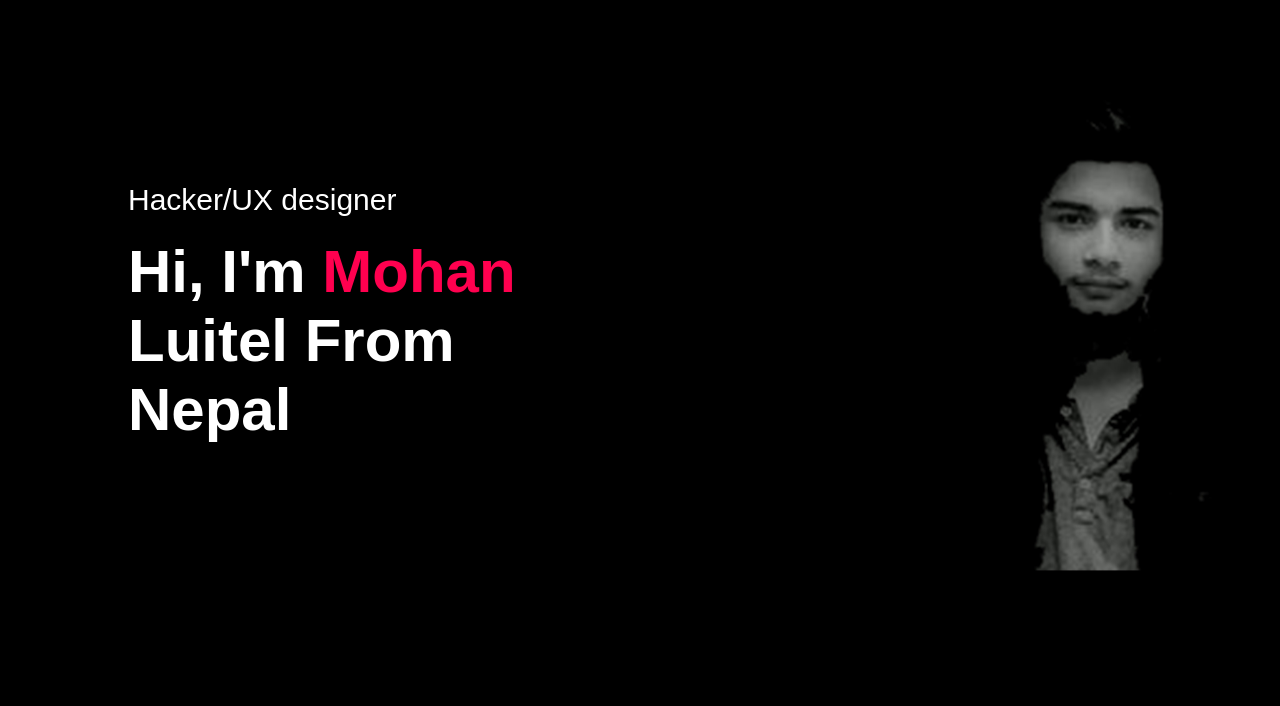
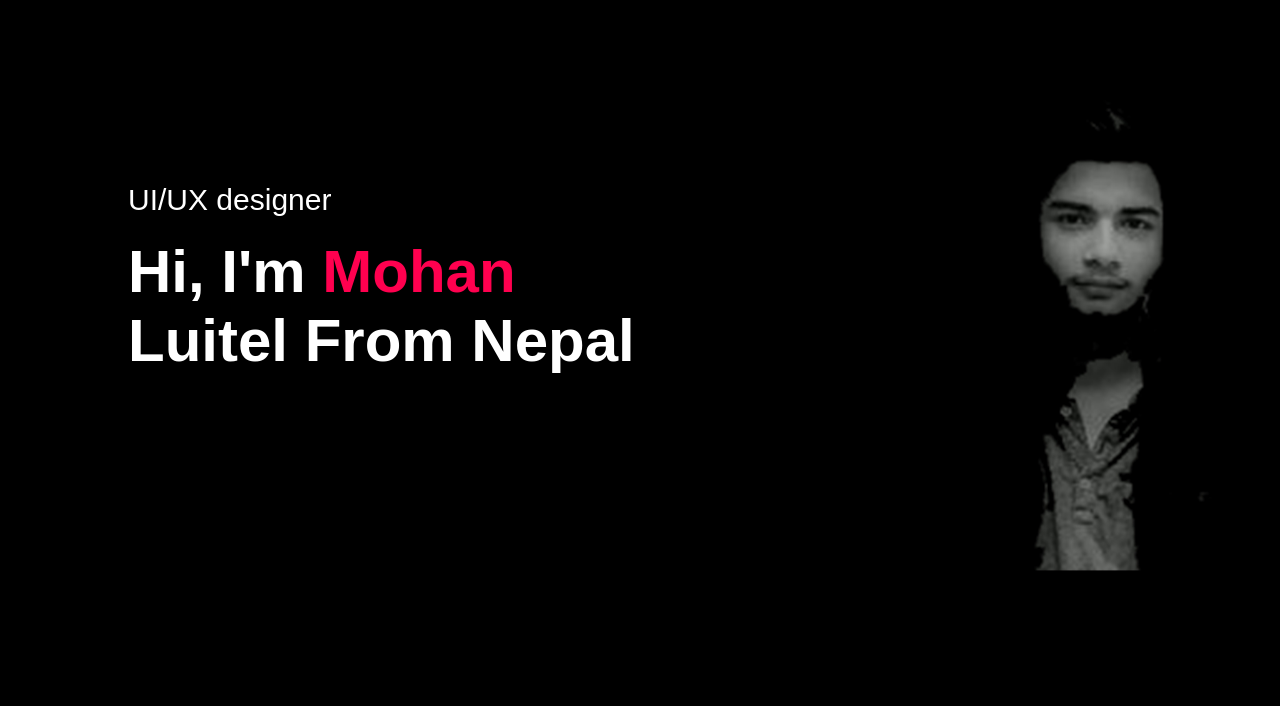
Before and after one commit to luitelmohan1/portfolio, a plain HTML site: page index.html in a window 1280 px wide. Shown: the part 94-800 px from the top of the page. Drawn offline with Linux system fonts and the light colour scheme.

Commit message:
Update index.html

```diff
--- a/index.html
+++ b/index.html
@@ -23,8 +23,8 @@
                 </ul>
             </nav>
             <div class="header-text">
-                <p>Hacker/UX designer</p>
-                <h1>Hi, I'm <span>Mohan</span><br> Luitel From<br> Nepal</h1>
+                <p>UI/UX designer</p>
+                <h1>Hi, I'm <span>Mohan</span><br> Luitel From Nepal</h1>
             </div>
         </div>
 
```
